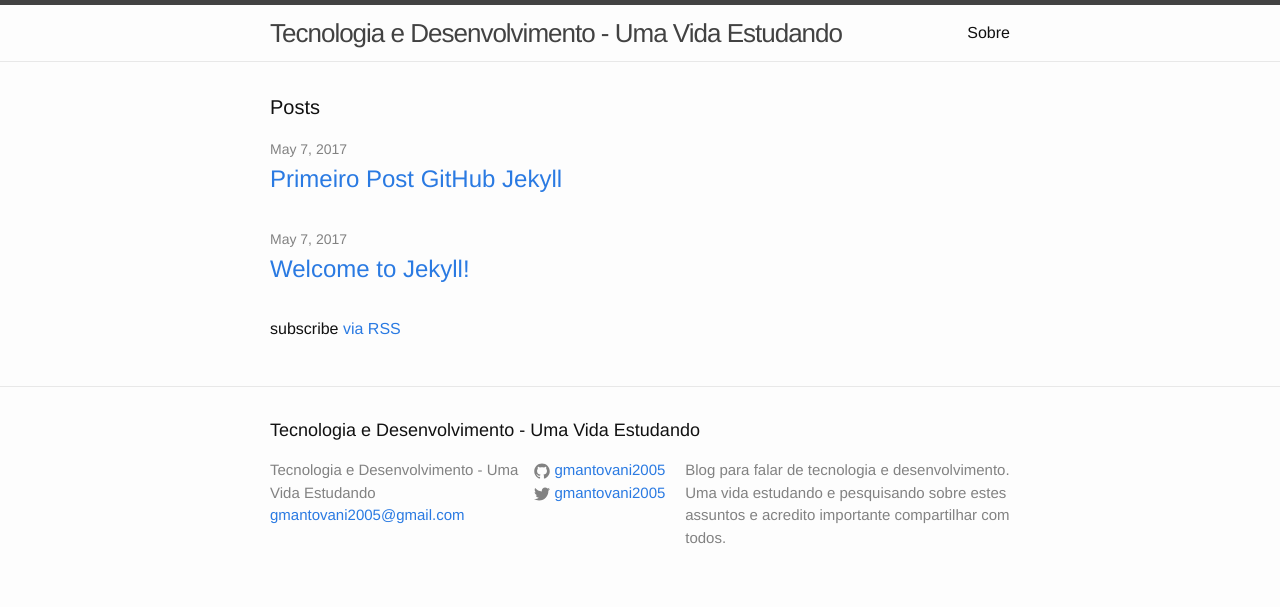
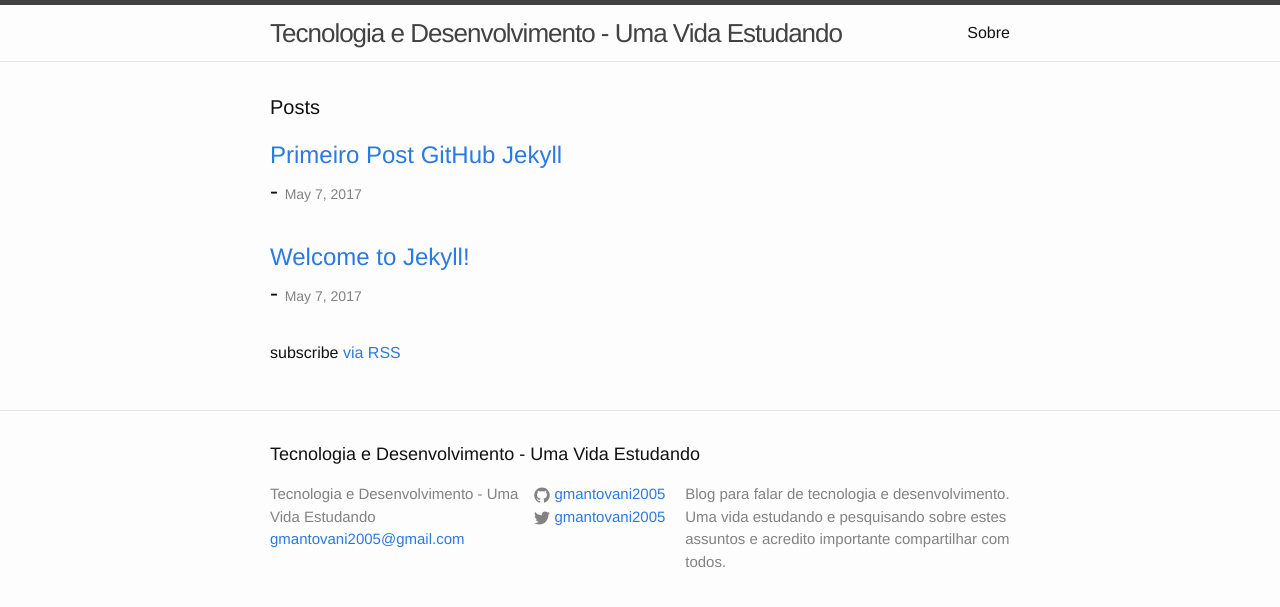
Before and after one commit to gmantovani2005/gmantovani2005, a Jekyll site: the page built from index.html, in a window 1280 px wide. Shown: the top 607 px of the page. Built offline with Jekyll 4.4.1, drawn with Linux system fonts in a browser that asks for light colours.

Commit message:
Index - date do post

```diff
--- a/index.html
+++ b/index.html
@@ -9,10 +9,9 @@
   <ul class="post-list">
     {% for post in site.posts %}
       <li>
-        <span class="post-meta">{{ post.date | date: "%b %-d, %Y" }}</span>
-
         <h2>
           <a class="post-link" href="{{ post.url | prepend: site.baseurl }}">{{ post.title }}</a>
+          - <span class="post-meta">{{ post.date | date: "%b %-d, %Y" }}</span>
         </h2>
       </li>
     {% endfor %}
```
